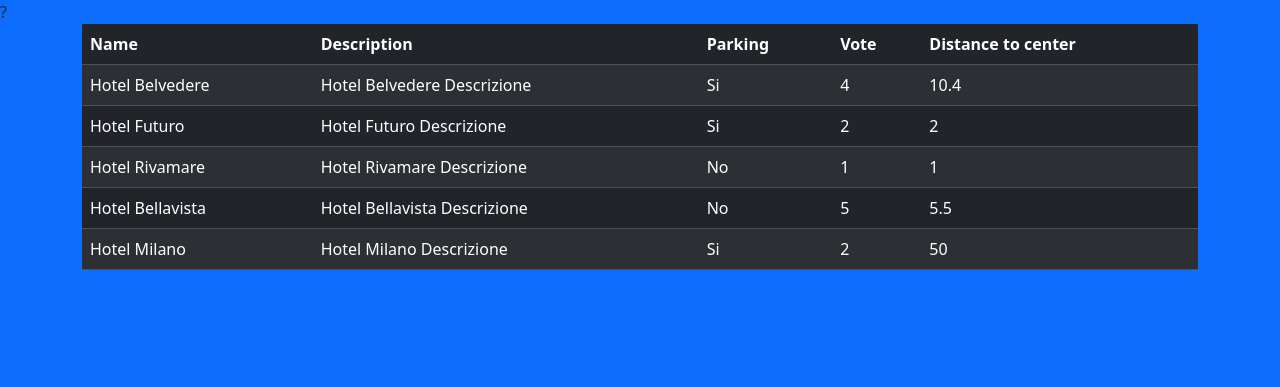
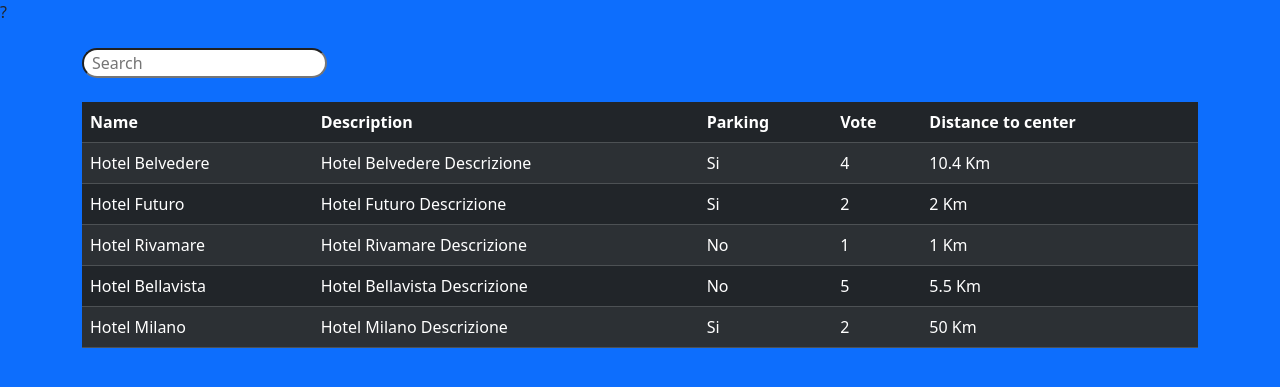
Before and after one commit to FrancescoDOrtona/php-hotel, a PHP site: page / in a window 1280 px wide. Shown: the top 387 px of the page. Run offline with PHP 8.4, Linux system fonts and the light colour scheme.

Commit message:
Add: search input

```diff
--- a/index.php
+++ b/index.php
@@ -55,6 +55,11 @@ $hotels = [
 
 <body class="bg-primary">
     <div class="container">
+        <div class="pt-4 pb-4">
+            <form action="index.php" method="get">
+                <input class="rounded-pill ps-2" type="search" name="search" id="search" placeholder="Search">
+            </form>
+        </div>
         <div>
             <table class="table table-dark table-striped">
                 <thead>
@@ -83,7 +88,7 @@ $hotels = [
                             <?php
                         } ?>
                             <td><?php echo $hotel['vote'] ?></td>
-                            <td><?php echo $hotel['distance_to_center'] ?></td>
+                            <td><?php echo $hotel['distance_to_center'] ?> Km</td>
                         </tr>
                     <?php
                     }
```
